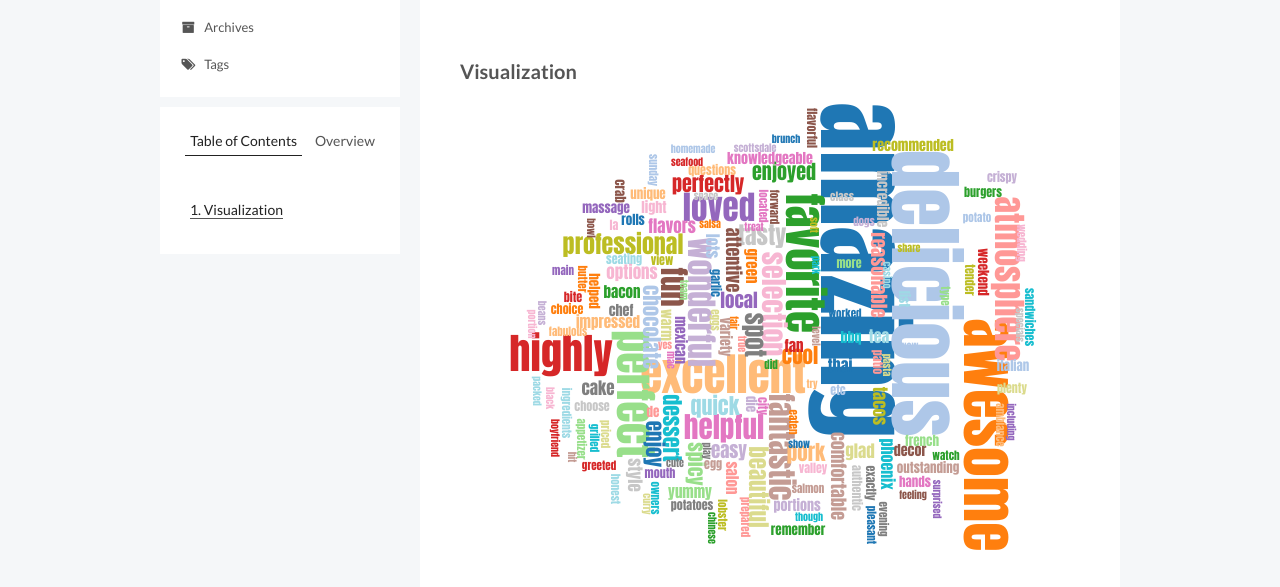
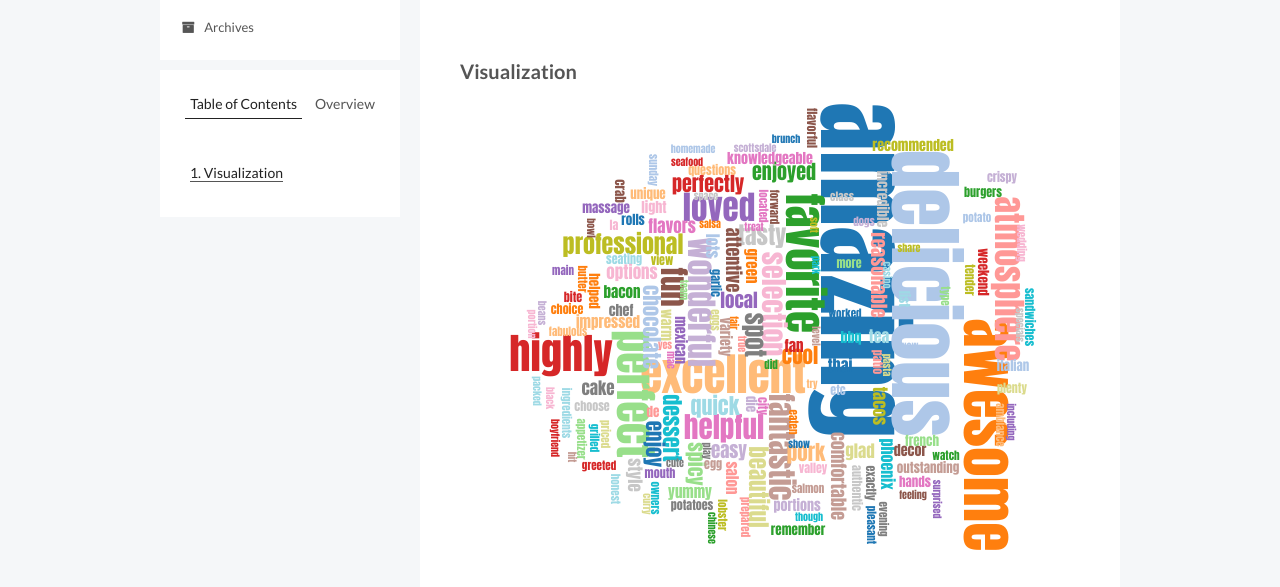
Before and after one commit to zcxxiv/yelp-review-mining, a plain HTML site: page 2016/03/21/Midter-Report/index.html in a window 1280 px wide. Shown: the part 163-750 px from the top of the page. Drawn offline with nearby package versions, Linux system fonts and the light colour scheme.

Commit message:
Site updated: 2016-03-22 10:56:03

```diff
--- a/2016/03/21/Midter-Report/index.html
+++ b/2016/03/21/Midter-Report/index.html
@@ -159,16 +159,6 @@ Our final project uses datasets from Yelp and wants to create a sentiment list s
               <i class="menu-item-icon fa fa-archive fa-fw"></i> <br />
 
             Archives
-          </a>
-        </li>
-
-
-        <li class="menu-item menu-item-tags">
-          <a href="/tags" rel="section">
-
-              <i class="menu-item-icon fa fa-tags fa-fw"></i> <br />
-
-            Tags
           </a>
         </li>
 
```
Also changed, not shown: archives/2016/03/index.html (+0 -10 lines), archives/2016/index.html (+0 -10 lines), archives/index.html (+0 -10 lines), index.html (+0 -10 lines).
